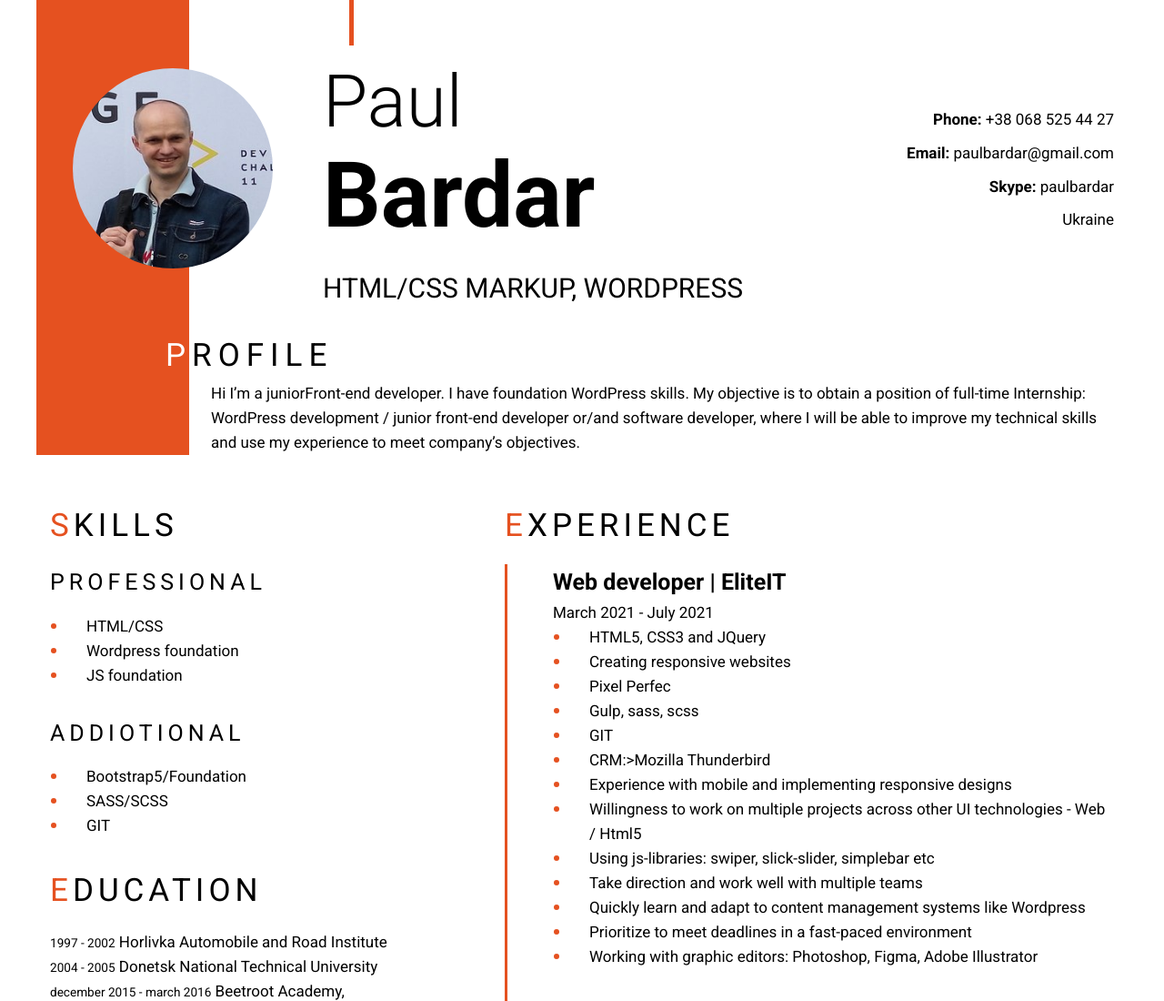
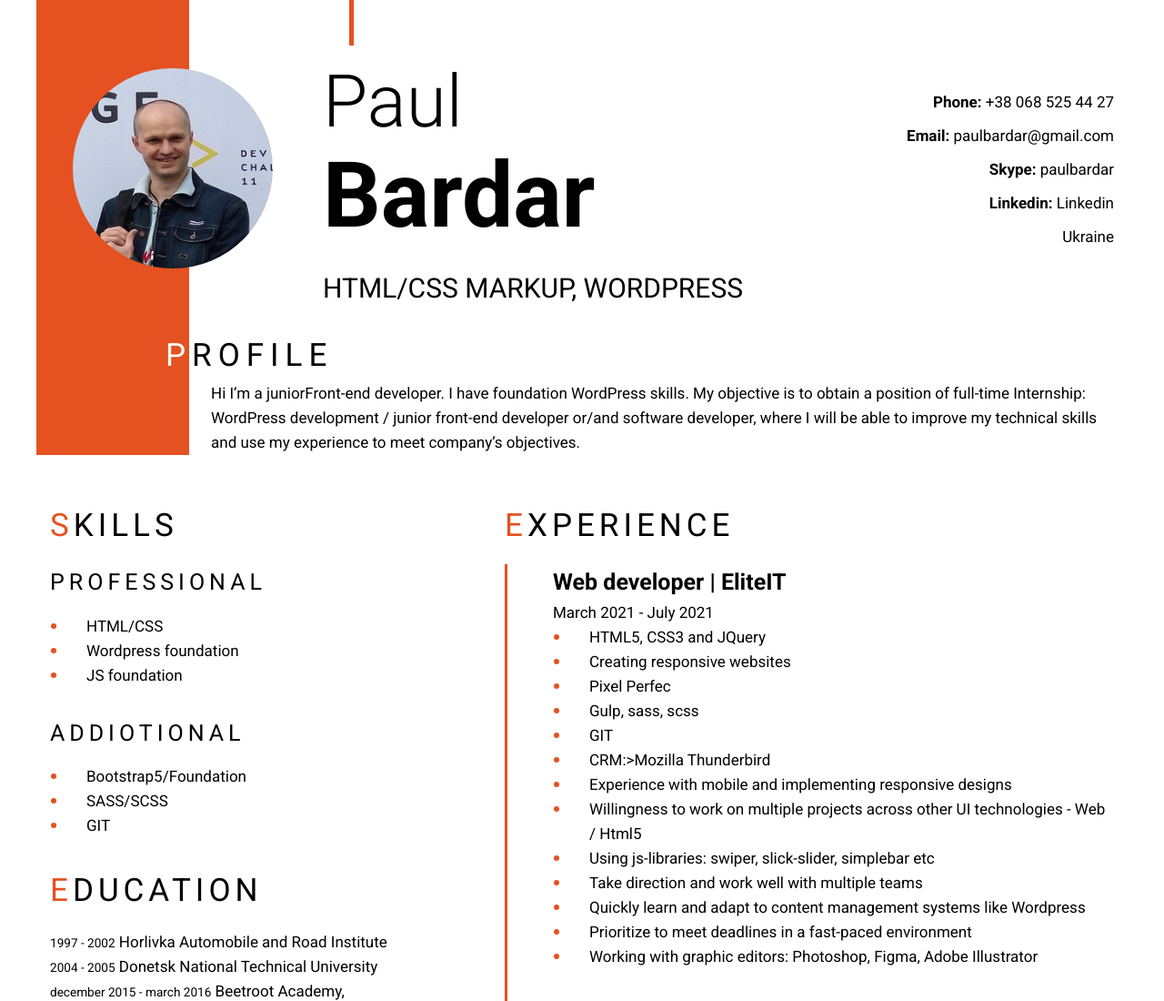
Before and after one commit to paulbardar/cv-first, a plain HTML site: page index.html in a window 1280 px wide. Shown: the top 1100 px of the page at 91% size. Drawn offline with Linux system fonts and the light colour scheme.

Commit message:
add linkedin

```diff
--- a/index.html
+++ b/index.html
@@ -33,6 +33,9 @@
 						</p>
 						<p>
 							<b>Skype: </b><a href="skype:paulbardar?call">paulbardar</a>
+						</p>
+						<p>
+							<b>Linkedin: </b><a href="https://linkedin.com/in/pavel-bardar-css" target="_blanc">Linkedin</a>
 						</p>
 						<p>Ukraine</p>
 					</div>
```
